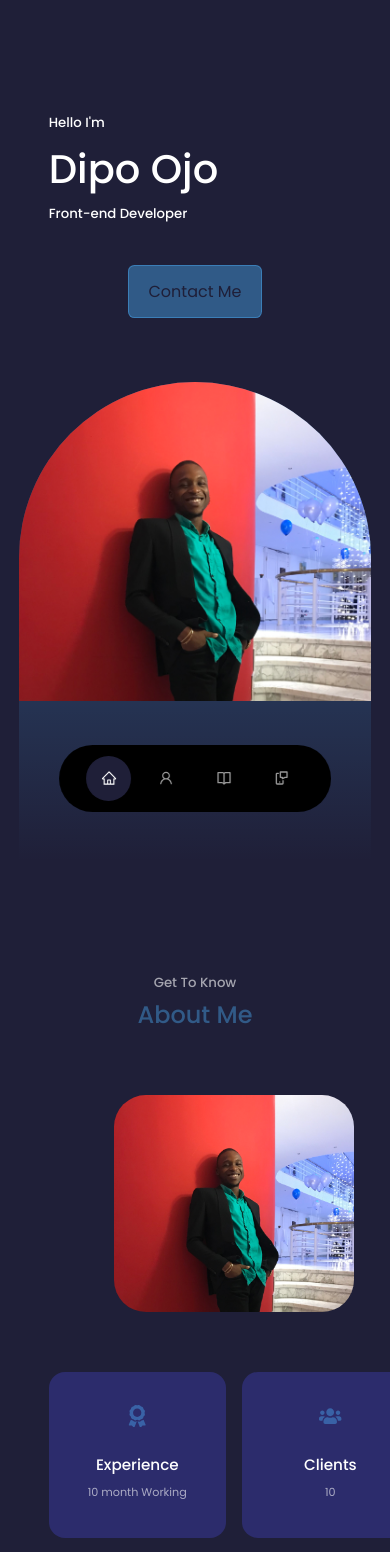
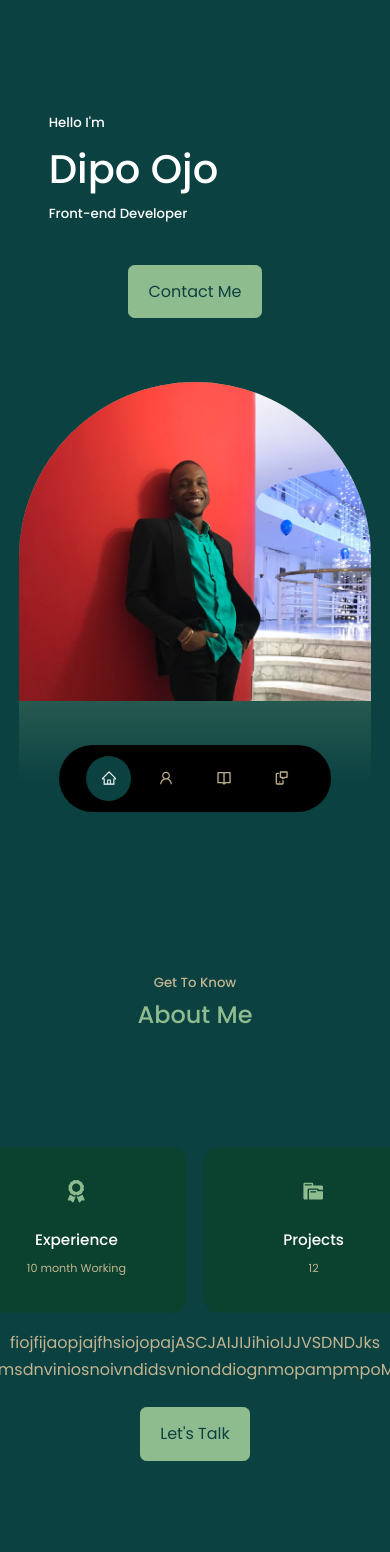
Before and after one commit to Dipocbd/Portfolio-Website, a React (Create React App) app: page / in a window 390 px wide. Shown: the top 1552 px of the page. Built offline with nearby package versions, Linux system fonts and the light colour scheme.

Commit message:
more codes

```diff
--- a/src/components/about/About.js
+++ b/src/components/about/About.js
@@ -1,8 +1,6 @@
 import React from 'react'
 import './about.css'
-import image from '../../Files/IMG.jpg'
 import{FaAward} from 'react-icons/fa'
-import{FaUsers} from 'react-icons/fa'
 import{GoFileSubmodule} from 'react-icons/go'
 
 const About = () => {
@@ -13,9 +11,6 @@ const About = () => {
 
     <div className="container about__container">
       <div className="about__me">
-        <div className="about__me-image">
-        <img src={image}alt=""/>
-        </div>
 
       </div>
       <div className="about__content">
@@ -25,11 +20,7 @@ const About = () => {
           <h5>Experience</h5>
           <small>10 month Working</small>
         </article>
-        <article className ="about__card">
-          <FaUsers className='about__icon'/>
-          <h5>Clients</h5>
-          <small>10</small>
-        </article>
+
         <article className ="about__card">
           <GoFileSubmodule className='about__icon'/>
           <h5>Projects</h5>
@@ -38,8 +29,8 @@ const About = () => {
       </div>
       <p>
         fiojfijaopjajfhsiojopajASCJAIJIJihioIJJVSDNDJks
-        jkvdmsdnviniosnoivndidsvnionddio gnmopampmpoMP
-        ASCJNKCNlmvdk
+        jkvdmsdnviniosnoivndidsvnionddiognmopampmpoMPhh
+
       </p>
       <a href="#contact" className='btn btn-primary'>Let's Talk</a>
       </div>
--- a/src/components/about/about.css
+++ b/src/components/about/about.css
@@ -1,25 +1,20 @@
 .about__container{
     display:grid;
-    grid-template-columns: 35% 50%;
-    gap:15%;
+    grid-template-columns: 1fr,1fr;
+    align-items: center;
+    justify-content: center;
+
 }
 
 .about__me{
     width:100%;
-    aspect-ratio: 1/1;
     border-radius:2rem;
-    display:grid;
-    place-items:center;
 }
 
-.about__me-image{
-   border-radius:2rem;
-   overflow:hidden;
-}
 
 .about__cards{
     display:grid;
-    grid-template-columns: repeat(3,1fr);
+    grid-template-columns: repeat(2,1fr);
     gap:1.5rem;
 }
 
@@ -29,6 +24,7 @@
     border-radius:1rem;
     padding:2rem;
     text-align: center;
+    place-items: center;
 }
 
 .about__card:hover{
@@ -58,11 +54,20 @@
     color:var(--light-color);
 }
 
+.btn .btn-primary{
+    align-items: center;
+    justify-content: center;
+}
+
 
 @media screen and (max-width:1024px){
 .about__container{
     grid-template-columns: 1fr;
-    gap:0;
+
+}
+.about__cards{
+    display:grid;
+    grid-template-columns:1fr;
 }
 .about__me{
     width:50%;
@@ -77,10 +82,19 @@
 
 @media screen and (max-width:600px){
 
+    .about__container{
+        grid-template-columns: 1fr;
+        gap:1rem;
+    }
+
 
     .about__me{
-        width:65%;
         margin:0 auto 3rem;
+    }
+
+    .about__me-image{
+        place-items: center;
+        align-items: center;
     }
 
     .about__cards{
@@ -89,6 +103,7 @@
     }
     .about__content{
        text-align:center;
+
     }
 
     .about__content p{
--- a/src/components/contact/Contact.js
+++ b/src/components/contact/Contact.js
@@ -15,14 +15,14 @@ const Contact = () => {
         <MdOutlineMailOutline className='contact__option-icon' />
         <h4>Email</h4>
         <h5>dipoojo6@gmail.com</h5>
-        <a href="mailto:dipoojo6@gmail.com" rel="noreferrer"target='_blank'>Send a message</a>
+        <a href="mailto:dipoojo6@gmail.com" target='_blank' rel="noreferrer">Send a message</a>
        </article>
 
        <article className="contact__option">
         <BsWhatsapp/>
         <h4>Whatsapp</h4>
         <h5>+234</h5>
-        <a href="https://wa.me/+2348100458460?" rel="noreferrer"target='_blank'>Send a message</a>
+        <a href="https://wa.me/+2348100458460?" target='_blank' rel="noreferrer">Send a message</a>
        </article>
        </div>
         <form action="">
--- a/src/components/footer/Footer.js
+++ b/src/components/footer/Footer.js
@@ -5,7 +5,7 @@ const Footer = () => {
     <footer>
 
      <ul className='permalinks'>
-      <li><a href="#home">Home</a></li>
+      <li><a href="/">Home</a></li>
       <li><a href="#about">About</a></li>
       <li><a href="#experience">Experience</a></li>
       <li><a href="#portfolio">Portfolio</a></li>
--- a/src/components/header/header.css
+++ b/src/components/header/header.css
@@ -42,7 +42,7 @@ header{
 .me{
    background:linear-gradient(var(--primary-color-variant),transparent);
    width:22rem;
-   height:30rem;
+   height:25rem;
    position:absolute;
    left:50%;
    transform:translateX(-50%);
--- a/src/components/nav/Nav.js
+++ b/src/components/nav/Nav.js
@@ -6,10 +6,10 @@ import {BiBookOpen} from "react-icons/bi"
 import {TbDeviceMobileMessage} from "react-icons/tb"
 import {useState} from 'react'
 const Nav = () => {
-  const[activeNav, setActiveNav] =useState('#')
+  const[activeNav, setActiveNav] =useState('/')
   return (
     <nav>
-      <a href="#home" onClick={()=>setActiveNav('#')}className={activeNav ==="#" ? 'active': ''}><AiOutlineHome /></a>
+      <a href="/" onClick={()=>setActiveNav('#')}className={activeNav ==="/" ? 'active': ''}><AiOutlineHome /></a>
       <a href="#about" onClick={()=>setActiveNav('about')} className={activeNav ==='#about' ? 'active' : ''}><AiOutlineUser /></a>
       <a href="#experience" onClick={()=>setActiveNav('#')}className={activeNav ==="experience" ? 'active': ''}><BiBookOpen /></a>
       <a href="#contact"onClick={()=>setActiveNav('contact')} className={activeNav ==='#contact' ? 'active' : ''}><TbDeviceMobileMessage /></a>
--- a/src/index.css
+++ b/src/index.css
@@ -12,11 +12,11 @@
 
 html{
   scroll-behavior: smooth;
-  --bg-color:#1f1f38;
-  --bg-color-variant:#2c2c6c;
-  --primary-color-variant:rgba(77,181,255,0.4);
+  --bg-color:#0b4141;
+  --bg-color-variant:#0b412f;
+  --primary-color-variant:rgba(143,188,143);
   --white-color:#fff;
-  --light-color:rgba(255,255,255,0.6);
+  --light-color:#c2b490;
 
 
   --container-width-lg:75%;
@@ -110,6 +110,9 @@ img{
 
 /* Media Queris for Medium Devices */
 @media screen and(max-width: 1024px){
+  .html, body{
+    overflow-x: hidden;
+  }
   .container{
     width:var(--container-width-md);
   }
```
